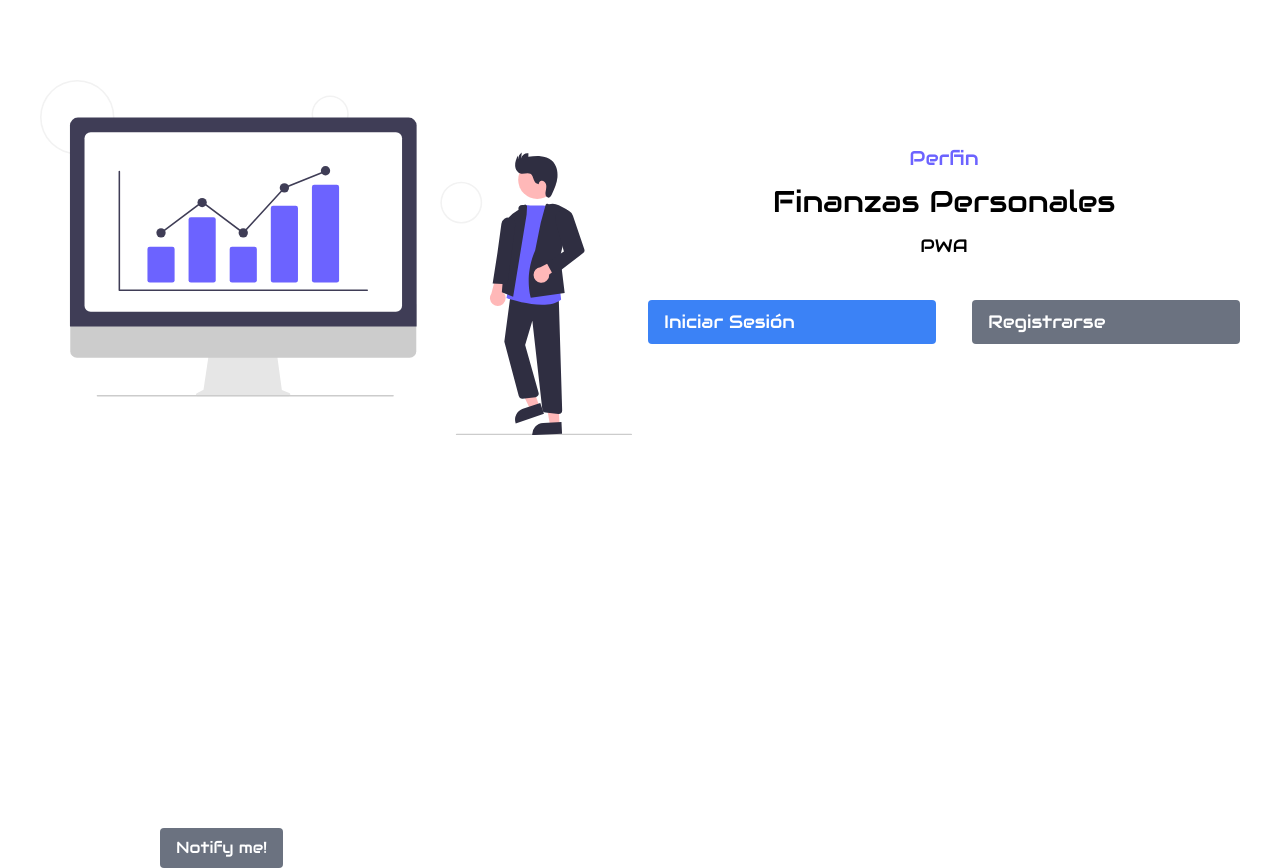
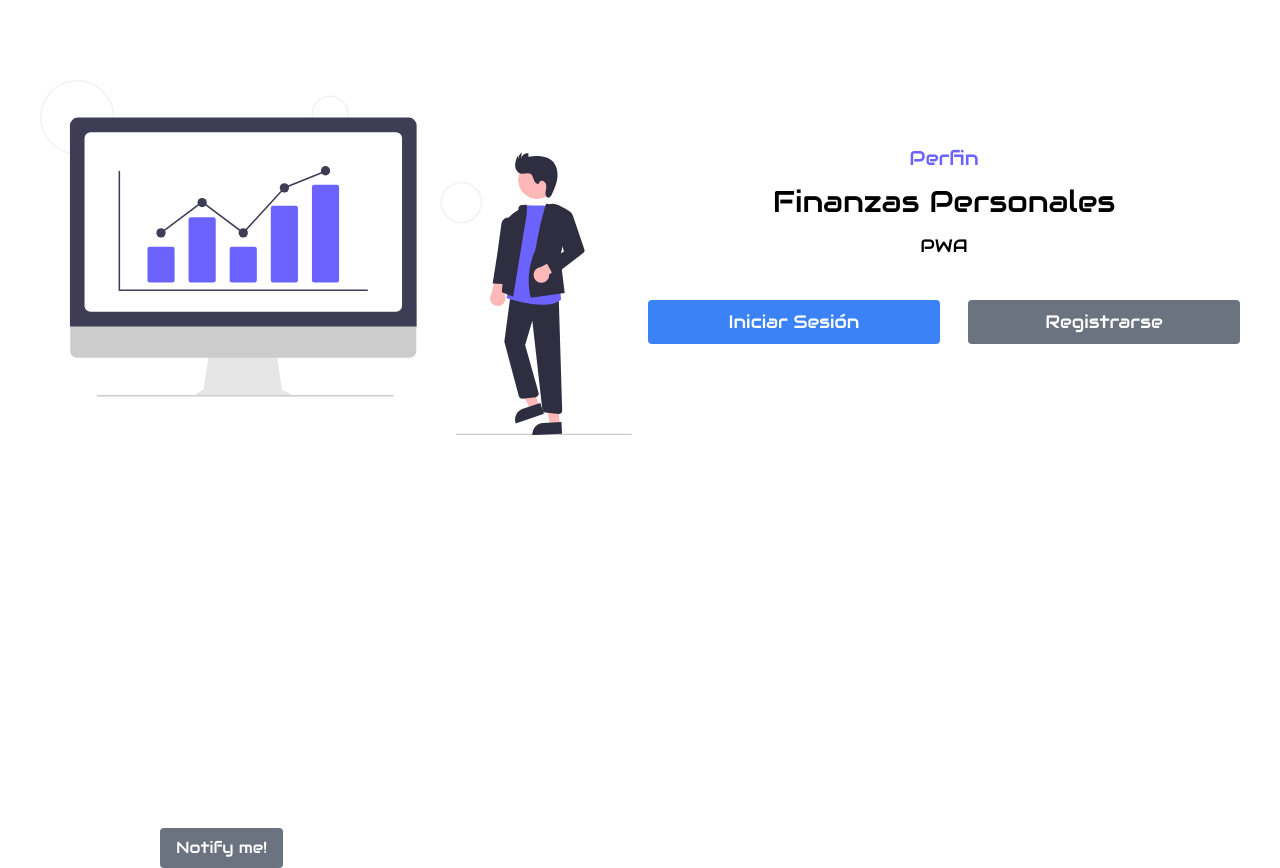
Before and after one commit to ecanquiz/personal-finance, a Vue app: page / in a window 1280 px wide. Built offline with nearby package versions, Linux system fonts and the light colour scheme.

Commit message:
feat: Categories join

```diff
--- a/src/assets/tables.css
+++ b/src/assets/tables.css
@@ -1,5 +1,5 @@
 .table-data__wrapper {
-    @apply overflow-x-auto border shadow border-gray-200 sm:rounded;
+    @apply overflow-x-auto border shadow border-gray-100 sm:rounded;
 }
 .table-data {
     @apply min-w-full divide-y divide-gray-200;
--- a/src/composables/useMovements.ts
+++ b/src/composables/useMovements.ts
@@ -1,5 +1,5 @@
 
-import { ref } from 'vue'
+import { ref, onMounted } from 'vue'
 import { supabaseClient } from '../libs/supabase'
 import type { Ref } from 'vue'
 import type { Movement } from '../types'
@@ -10,15 +10,13 @@ export default () => {
 
     const getMovements = async() => {
       pending.value = true;
-      const { data } = await supabaseClient.from('movements').select();
+      const { data } = await supabaseClient.from('movements').select(`*, categories (name)`);
       movements.value = data as Movement[];
+      console.log(movements.value)
       pending.value = false;
     }
 
-    return {
-      movements,
-      pending,
+    onMounted( async () => await getMovements() );
 
-      getMovements
-    }
+    return { movements, pending }
 }
--- a/src/views/Home.vue
+++ b/src/views/Home.vue
@@ -17,23 +17,17 @@ import LandingImage from '@/components/App/LandingImage.vue'
           <div class="w-full wx-full wx-full mx-auto grid justify-items-stretch my-3">
             <p class="text-lg dark:text-gray-300 justify-self-center">PWA</p>
           </div>
-          <div class="grid lg:grid-cols-2 gap-4 justify-center text-lg my-10 space-x-5">
-
-
+          <div class="grid lg:grid-cols-2 gap-2 justify-center text-lg my-10 lg:space-x-5">
             <AppLink
               to="/login"
-              class="btn btn-primary block m-auto"
+              class="btn btn-primary block m-auto text-center"
               data-testid="login-link"
-            >
-              Iniciar Sesión
-            </AppLink>
+            >Iniciar Sesión</AppLink>
             <AppLink
               to="/register"
-              class="btn btn-default block m-auto"
+              class="btn btn-default block m-auto text-center"
               data-testid="register-link"
-            >
-              Registrarse
-            </AppLink>
+            >Registrarse</AppLink>
           </div>
         </div>
       </div>
--- a/src/views/Movements.vue
+++ b/src/views/Movements.vue
@@ -1,17 +1,7 @@
 <script setup lang="ts">
-import { onMounted } from 'vue'
 import useMovements from '../composables/useMovements'
 
-const {
-  movements,
-  pending,
-
-  getMovements
-} = useMovements();
-
-onMounted(
-  async () => await getMovements()
-);
+const { movements, pending } = useMovements();
 </script>
 
 <template>
@@ -47,8 +37,8 @@ onMounted(
             </router-link>
           </td>
           <td class="p-2">{{ movement.date }}</td>
-          <td class="p-2">{{ movement.type_id }}</td>
-          <td class="p-2">{{ movement.category }}</td>
+          <td class="p-2">{{ movement.type ? 'Ingreso' : 'Egreso' }}</td>
+          <td class="p-2">{{ movement.categories.name }}</td>
           <td class="p-2">{{ movement.concept }}</td>
           <td class="p-2">{{ movement.budget }}</td>
           <td class="p-2">{{ movement.amount }}</td>
```
